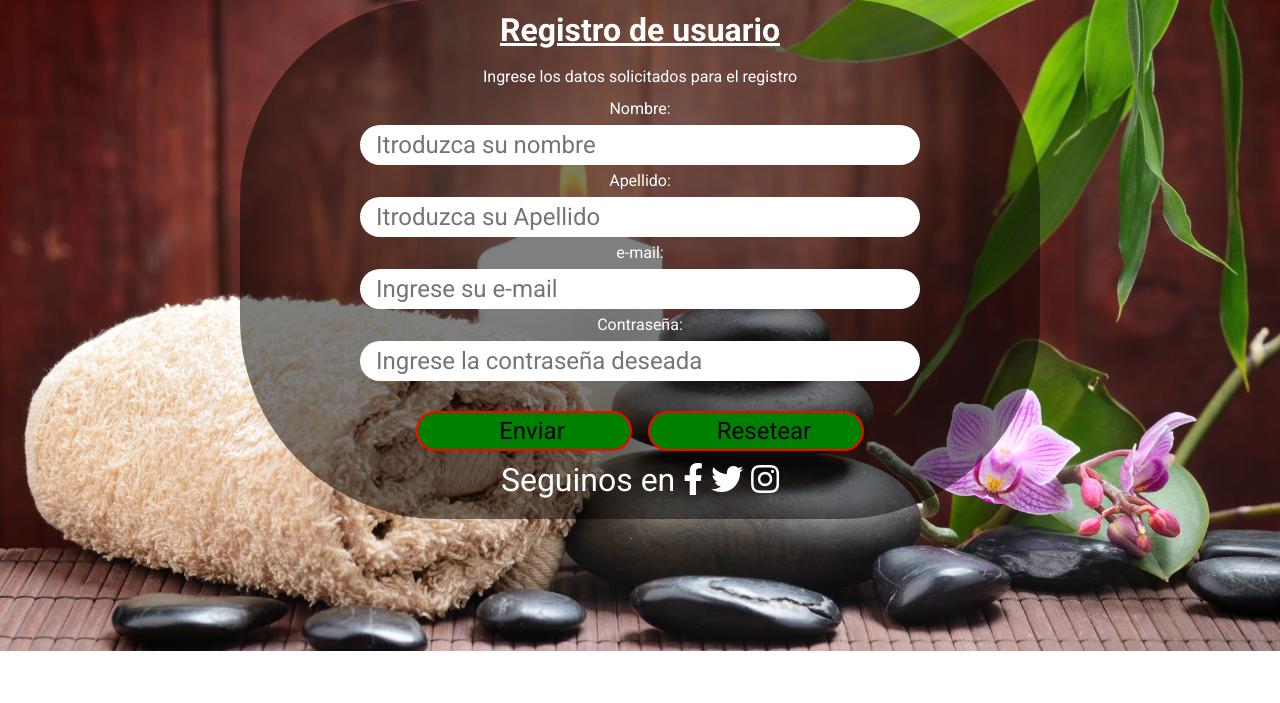
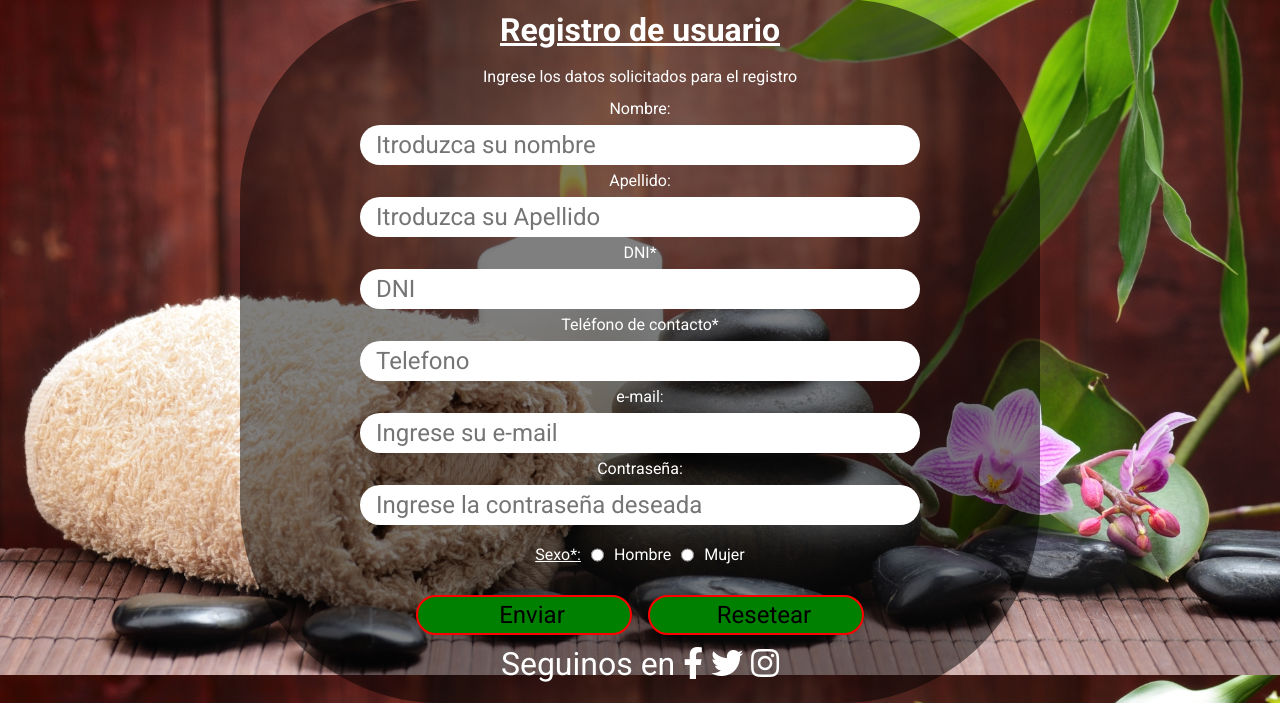
Before and after one commit to erickvaernet/Spa-Sentirse-Bien, a PHP site: page /signup.php in a window 1280 px wide. Shown: the part 149-852 px from the top of the page. Before the commit the page ends 800 px from the top, so only its background shows below. Run offline with PHP 8.4, Linux system fonts and the light colour scheme; data that the repository does not hold is empty.

Commit message:
Se cambio el archivo basedatos.bd por nunevo host remotemysql.com y se agregaron campos de sexo,dni y telefono en signup.php

```diff
--- a/spa-sentirse-bien/database.php
+++ b/spa-sentirse-bien/database.php
@@ -1,8 +1,8 @@
 <?php
-$servidor = "spa-sentirse-bien.mysql.database.azure.com";
-$usuario = "erick9512@spa-sentirse-bien";
-$clave = "*Spasentirsebien";
-$baseDeDatos = "spa-sentirse-bien";
+$servidor = "remotemysql.com";
+$usuario = "lj0SNYIAIM";
+$clave = "sWxLgSU8ej";
+$baseDeDatos = "lj0SNYIAIM";
 
 $enlace = mysqli_connect($servidor, $usuario, $clave, $baseDeDatos);
 if (!$enlace) {
--- a/spa-sentirse-bien/signup.php
+++ b/spa-sentirse-bien/signup.php
@@ -38,8 +38,11 @@
                             if(!empty($_POST['nombre'])){
                                 $nombre = $_POST['nombre'];
                                 $apellido = $_POST['apellido'];
+                                $dni=$_POST['dni'];
+                                $telefono= $_POST['telefono'];
                                 $email = $_POST['email'];
                                 $contrasena = $_POST['contrasena'];
+                                $sexo = $_POST['sexo'];
 
                                 $array_errores = array();
 
@@ -49,6 +52,11 @@
                                 empty($apellido)? array_push($array_errores, "El campo Apellido no pude estar vacío"):"";
                                 preg_match("/^[A-Z]*$/i",$apellido)==0? array_push($array_errores, "El campo Apellido solo puede contener letras"):"";
 
+                                empty($dni)? array_push($array_errores, "El campo DNI no pude estar vacío"):"";
+                                preg_match("/^[0-9]*$/i",$dni)==0? array_push($array_errores, "El campo DNI solo puede contener numeros"):"";
+
+                                empty($telefono)? array_push($array_errores, "El campo Telefono no pude estar vacío"):"";
+                                preg_match("/^[0-9]*$/i",$telefono)==0? array_push($array_errores, "El campo Telefono solo puede contener numeros"):"";
 
                                 empty($email)? array_push($array_errores, "El campo email no puede estar vacio"):"";
                                 strpos($email, "@") === false? array_push($array_errores, "El email debe contener un @"):"";
@@ -56,6 +64,8 @@
 
                                 empty($contrasena)? array_push($array_errores, "El campo contraseña no puede estar vacío"):"";
                                 strlen($contrasena) < 6? array_push($array_errores, "El campo contraseña no puede tener menos de 6 caracteres."):"";
+
+                                empty($sexo)? array_push($array_errores, "Seleccione su 'sexo', este no puede estar vacio"):"";
 
                                 if($array_errores){
                                     echo "<div class='lista-errores'>";
@@ -65,9 +75,10 @@
                                     echo"</div>";
                                 }
                                 else{
-                                    $sql = "INSERT INTO usuarios (nombre, apellido, email, contrasena) VALUES ($nombre, $apellido, $email, $contrasena)";
+                                    $contrasena= md5($contrasena);
+                                    $sql = "INSERT INTO usuarios (nombre, apellido, email, contrasena, sexo) VALUES ($nombre, $apellido, $email, $contrasena, $sexo)";
                                     mysqli_query($enlace,$sql) ?
-                                        print "<div style='background:green;'>Usuario creado con exito</div>" :
+                                        print "<div style='background:green;'>Usuario creado con exito, puede ingresar <a href=''>aqui</a></div>" :
                                         print"<div class='lista-errores'><div class='error'>Lo siento hubo algun problema en la creacion de usuario, contacte con el administrador</div></div>";
                                 }
                             }
@@ -78,13 +89,25 @@
                         <label for="apellido">Apellido:</label>
                         <input type="text" name="apellido" id="apellido" placeholder="Itroduzca su Apellido">
 
+                        <label for="dni">DNI*</label>
+                        <input id="dni" name="dni" type="number" placeholder="DNI" required>
+
+                        <label for="telefono">Teléfono de contacto*</label>
+                        <input type="text" name="telefono" id="telefono" placeholder="Telefono" required>
+
                         <label for="email">e-mail:</label>
                         <input type="email" name="email" id="email" placeholder="Ingrese su e-mail">
 
                         <label for="contrasena">Contraseña:</label>
                         <input type="contrasena" name="contrasena" id="contrasena" placeholder="Ingrese la contraseña deseada">
 
-                        <div class="contenedor-btn" style="margin-top: 30px;">
+                        <div class="contenedor-sexos" style="margin: 10px 0 10px 0;">
+                            <span style="text-decoration: underline;">Sexo*:</span>
+                            <input type="radio" name="sexo" id="masculino" value="masculino" required> <label for="masculino">Hombre</label>
+                            <input type="radio" name="sexo" id="femenino" value="femenino" required> <label for="femenino">Mujer</label>
+                        </div>
+
+                        <div class="contenedor-btn" >
                             <input id="enviar" type="submit" value="Enviar" name="enviar">
                             <input type="reset" value="Resetear">
                         </div>
```
